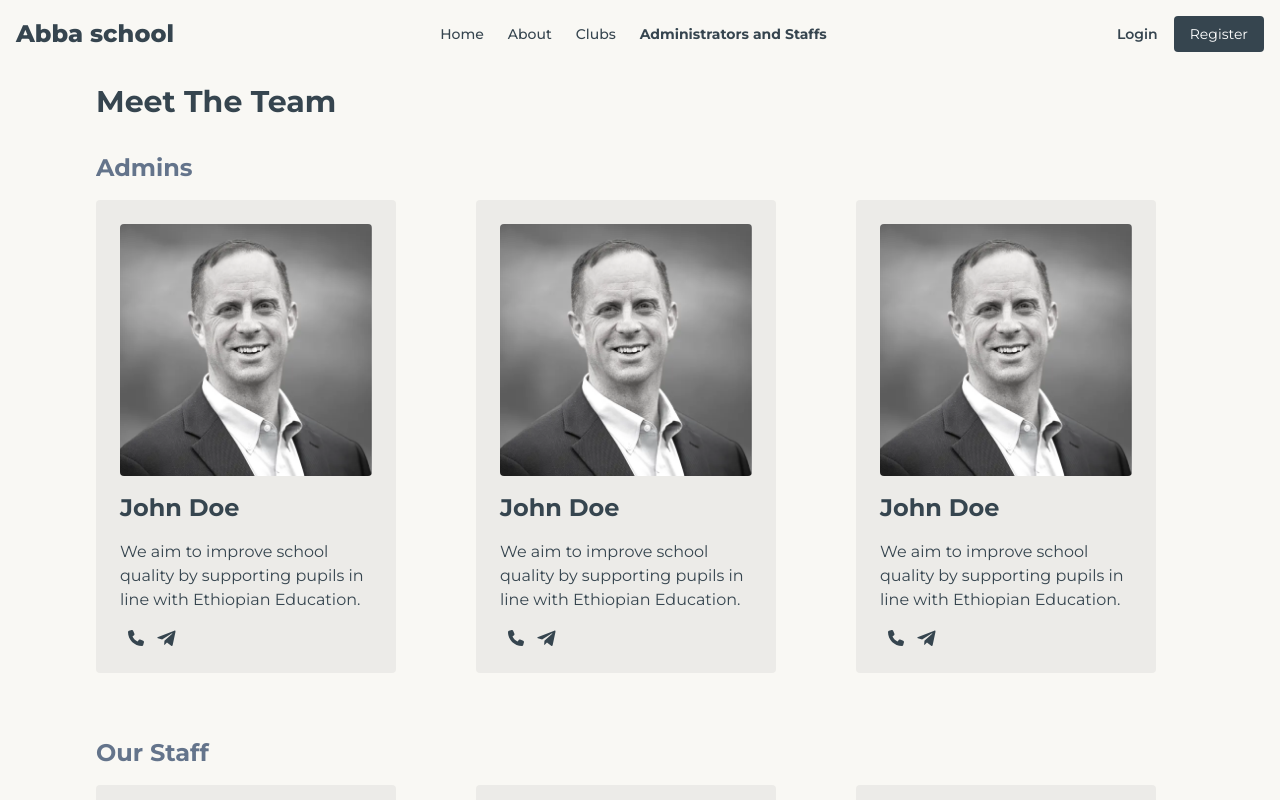
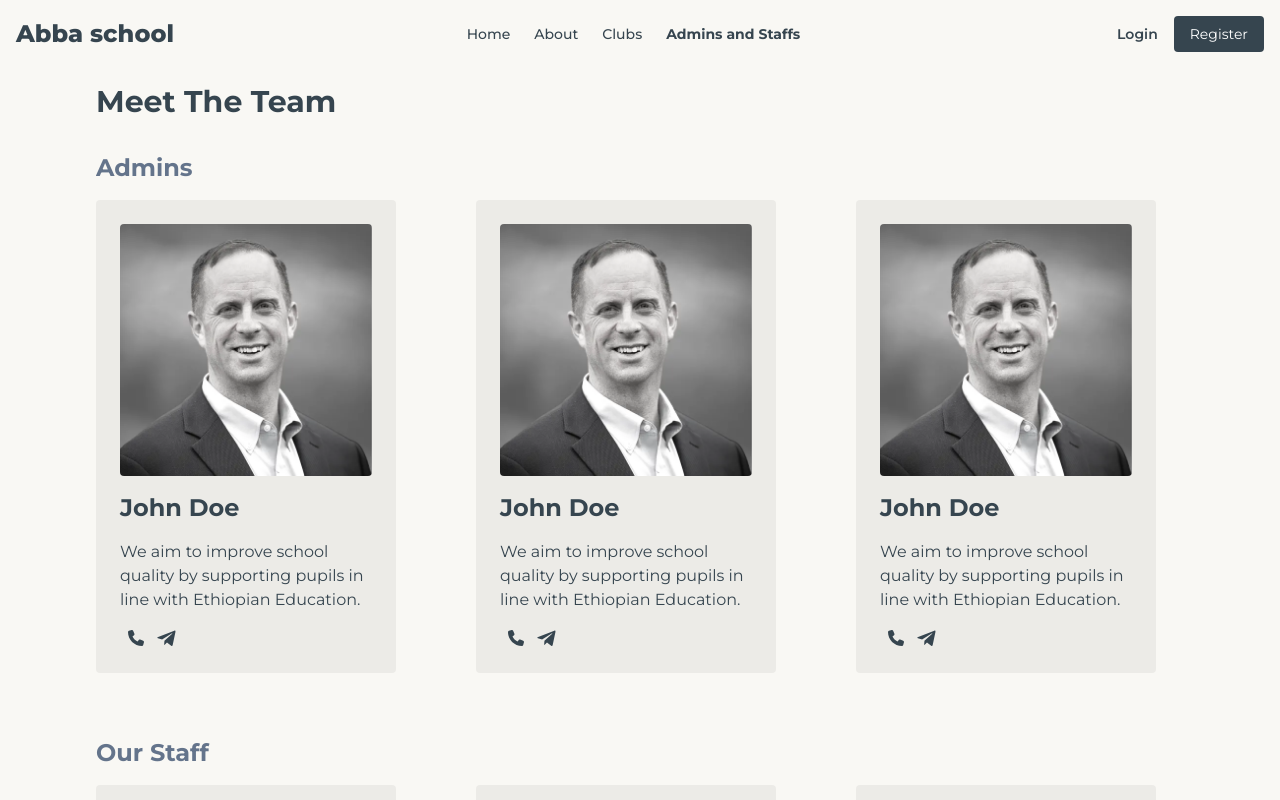
Before and after one commit to faselgodbcho/lincoln-school, a React (Vite) app: page /staff in a window 1280 px wide. Shown: the top 800 px of the page. Built offline with nearby package versions, Linux system fonts and the light colour scheme.

Commit message:
Fix a bug that caused a deployment issue.

```diff
--- a/src/components/Header.jsx
+++ b/src/components/Header.jsx
@@ -117,7 +117,7 @@ const Header = () => {
                 onClick={closeMobileMenu}
                 style={activeClassName}
               >
-                Administrators and Staffs
+                Admins and Staffs
               </NavLink>
             </li>
             <li className="hover:opacity-90 px-1">
--- a/src/pages/OurStaff.jsx
+++ b/src/pages/OurStaff.jsx
@@ -3,7 +3,11 @@ import StaffCard from "../components/StaffCard.jsx";
 const OurStaff = () => {
   return (
     <main className="min-h-screen">
-      <section id="hero" className="scroll-mt-30 min-h-screen lg:px-24 px-6">
+      <section
+        id="hero"
+        className="scroll-mt-30 min-h-screen lg:px-24 px-6"
+        data-aos="fade"
+      >
         <div className="w-full lg:container pt-4 text-left">
           <h1 className="font-bold text-3xl text-primary">Meet The Team</h1>
         </div>
```
